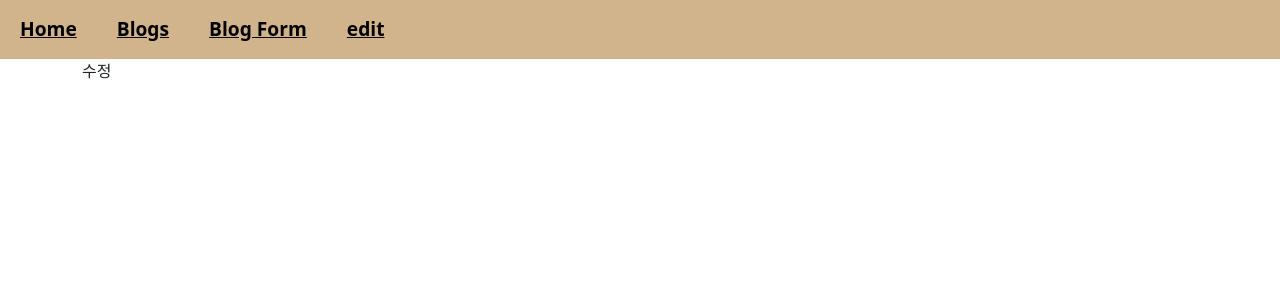
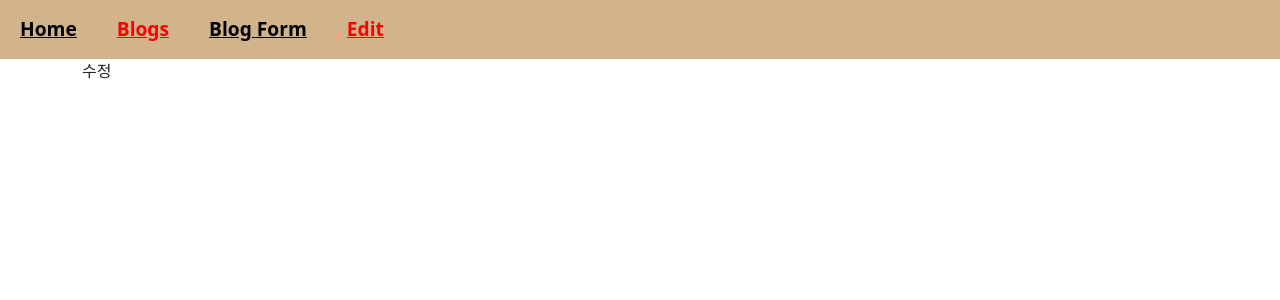
Before and after one commit to qsjh2229/cozblog, a React (Create React App) app: page /blog/edit in a window 1280 px wide. Shown: the top 300 px of the page. Built offline with nearby package versions, Linux system fonts and the light colour scheme.

Commit message:
라우터 수정

```diff
--- a/package.json
+++ b/package.json
@@ -7,7 +7,9 @@
     "@testing-library/react": "^13.4.0",
     "@testing-library/user-event": "^13.5.0",
     "axios": "^1.5.0",
+    "bootstrap": "^5.3.1",
     "react": "^18.2.0",
+    "react-bootstrap": "^2.8.0",
     "react-dom": "^18.2.0",
     "react-router-dom": "^6.15.0",
     "react-scripts": "5.0.1",
--- a/src/App.js
+++ b/src/App.js
@@ -1,30 +1,27 @@
-import { Route, Router, Routes } from "react-router-dom"
-import "bootstrap/dist/css/bootstrap.min.css"
+import { Route, Router, Routes } from "react-router-dom";
+import "bootstrap/dist/css/bootstrap.min.css";
 
-import "./app.scss"
-import BlogForm from "./components/BlogForm"
-import Navbar from "./components/Navbar"
-import ListPage from "./pages/ListPage"
-import EditPage from "./pages/EditPage"
-import HomePage from "./pages/HomePage"
+import "./app.scss";
+import routs from "./routs"
+import Navbar from "./components/Navbar";
+
 
 function App() {
+
   return (
     <>
-         <div className='nav-bar'>
+      <div className="nav-bar">
         <Navbar />
       </div>
-
-         <div className='container'>
+      <div className="container">
         <Routes>
-               <Route path='/' element={<HomePage/>} />
-               <Route path='/blog' element={<ListPage/>} />
-               <Route path='/blog/create' element={<BlogForm />} />
-               <Route path='/blog/edit' element={<EditPage/>} />
+          {routs.map((item) => {
+            return <Route key={item.path} path={item.path} element={item.component} />;
+          })}
         </Routes>
       </div>
     </>
-   )
+  );
 }
 
-export default App
+export default App;
--- a/src/app.scss
+++ b/src/app.scss
@@ -1,6 +1,9 @@
 .nav-bar{
    width: 1440px; margin: 0 auto;
+
 .nav-container{
    width: 100%; background: tan; display: flex; flex-direction: row;
-      a{ padding: 15px 20px;  color: black; display: block; font-size: 1.2rem; font-weight: bold;}}
+      a{ padding: 15px 20px;  color: black; display: block; font-size: 1.2rem; font-weight: bold;
+      &.active{color: red;}
+      }}
 }
--- a/src/components/Navbar.jsx
+++ b/src/components/Navbar.jsx
@@ -1,13 +1,18 @@
 import React from 'react';
-import { Link } from 'react-router-dom';
+import { Link, NavLink } from 'react-router-dom';
+
 const Navbar = () => {
    return (
       <div className='nav-container'>
-      <Link to='/'>Home</Link>
-      <Link to='/blog'>Blogs</Link>
-      <Link to='/blog/create'>Blog Form</Link>
-      <Link to='/blog/edit' >edit</Link>
-   </div>
+         <Link to='/'>Home</Link>
+         <NavLink activeClassName="active" to='/blog' >
+            Blogs
+         </NavLink>
+         <Link to='/blog/create'>Blog Form</Link>
+         <NavLink activeClassName="active" to='/blog/edit' >
+            Edit
+         </NavLink>
+      </div>
    );
 };
 
--- /dev/null
+++ b/src/routs.js
@@ -0,0 +1,11 @@
+import ListPage from "./pages/ListPage";
+import EditPage from "./pages/EditPage";
+import HomePage from "./pages/HomePage";
+import BlogForm from "./components/BlogForm";
+const routs = [
+    { path: "/", component: <HomePage /> },
+    { path: "/blog", component: <ListPage /> },
+    { path: "/blog/create", component: <BlogForm /> },
+    { path: "/blog/edit", component: <EditPage /> },
+  ];
+  export default routs;
```
Also changed, not shown: 1 other file (tests, documents, lock files or other folders). Lines whose indentation alone changed are shown as unchanged.
